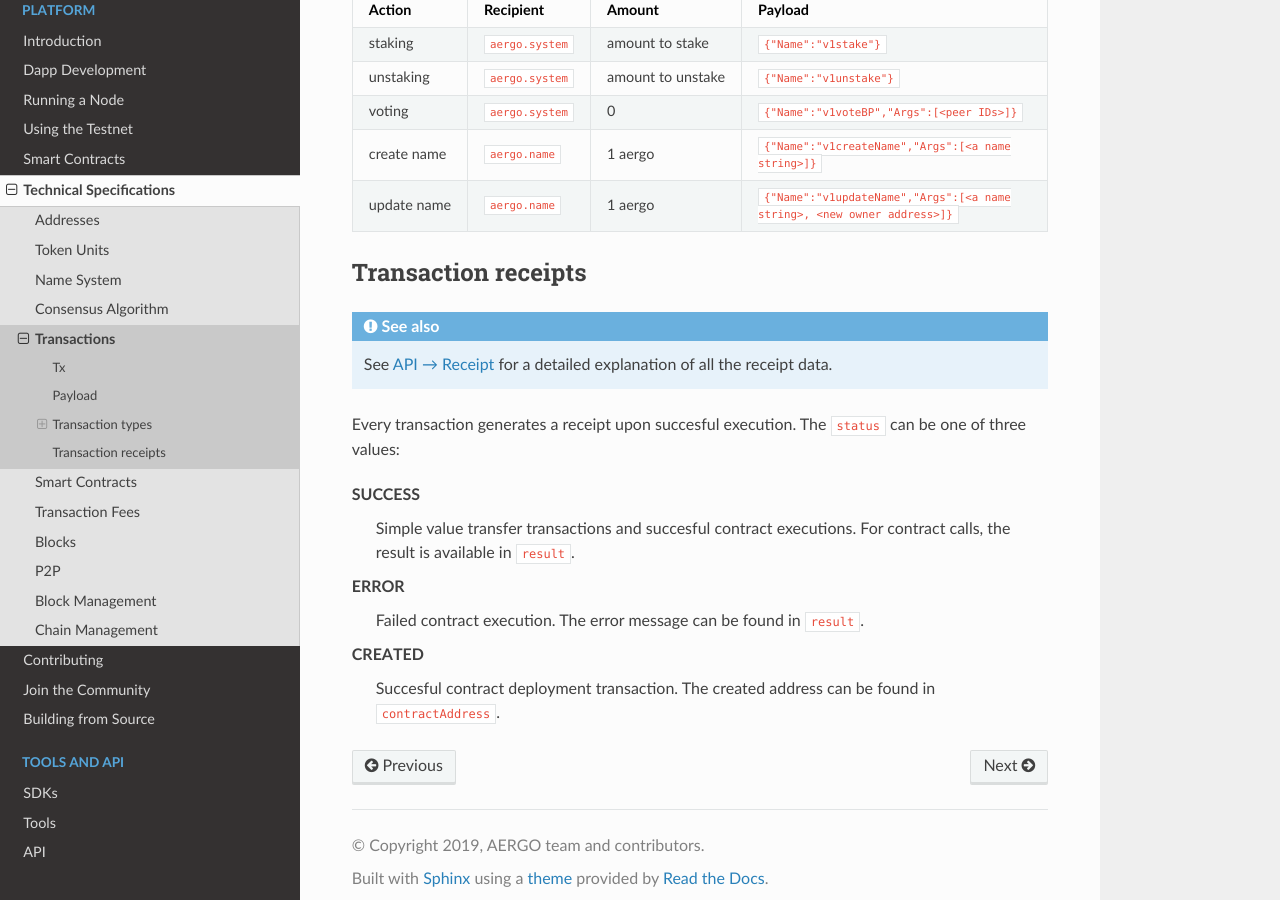
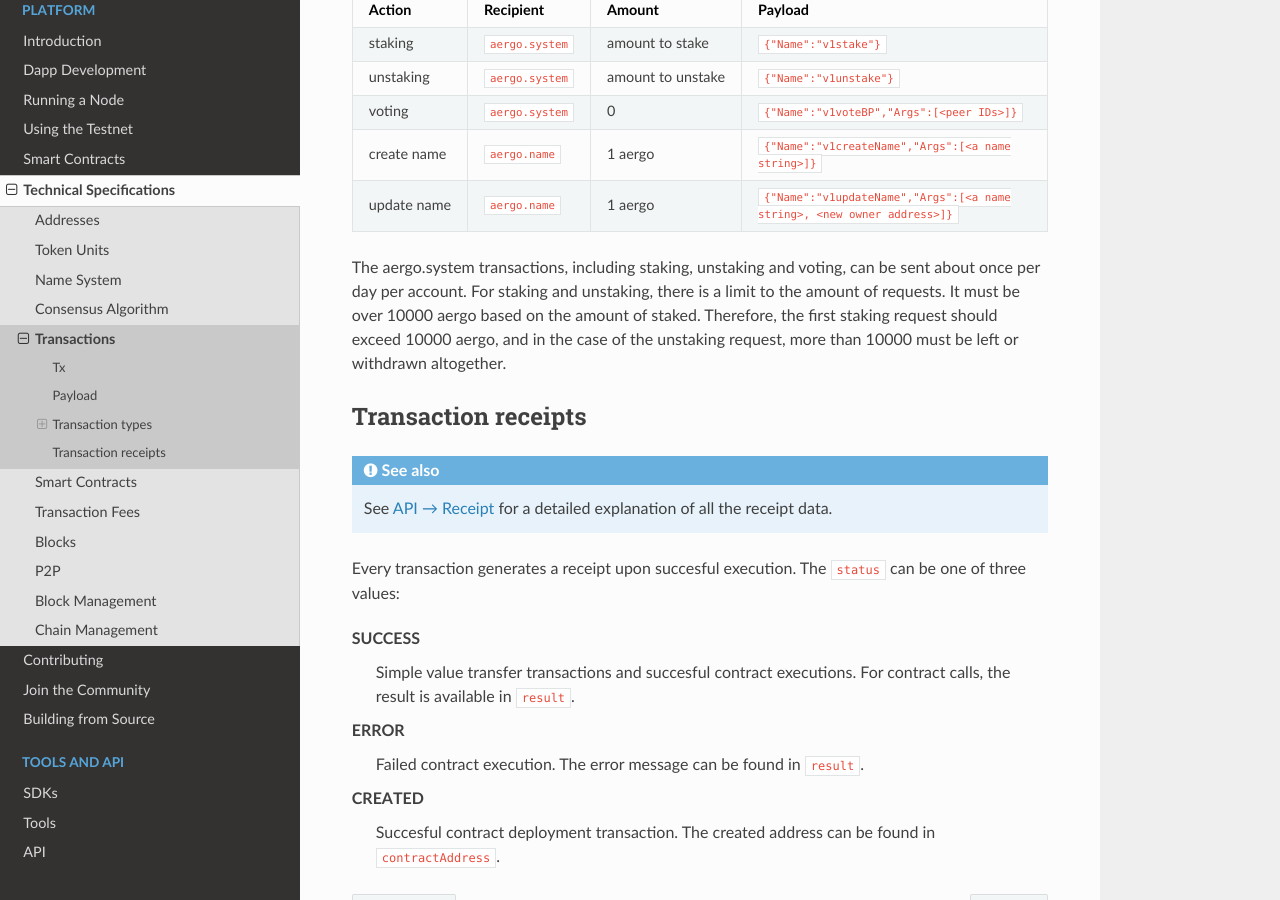
Before and after one commit to aergoio/guide, a Sphinx documentation site: the page built from source/specs/transactions.rst, in a window 1280 px wide and 900 px high, scrolled down 1110 px. Built offline with Sphinx 7.4.7 and the Read the Docs theme 2.0.0, drawn with Linux system fonts in a browser that asks for light colours.

Commit message:
Update transaction.rst
Add detail about staking

```diff
--- a/source/specs/transactions.rst
+++ b/source/specs/transactions.rst
@@ -62,6 +62,9 @@ create name  :code:`aergo.name`    1 aergo            :code:`{"Name":"v1createNa
 update name  :code:`aergo.name`    1 aergo            :code:`{"Name":"v1updateName","Args":[<a name string>, <new owner address>]}`
 ===========  ====================  =================  ==========================================
 
+The aergo.system transactions, including staking, unstaking and voting, can be sent about once per day per account.
+For staking and unstaking, there is a limit to the amount of requests. It must be over 10000 aergo based on the amount of staked. Therefore, the first staking request should exceed 10000 aergo, and in the case of the unstaking request, more than 10000 must be left or withdrawn altogether.
+
 Transaction receipts
 --------------------
 
```
